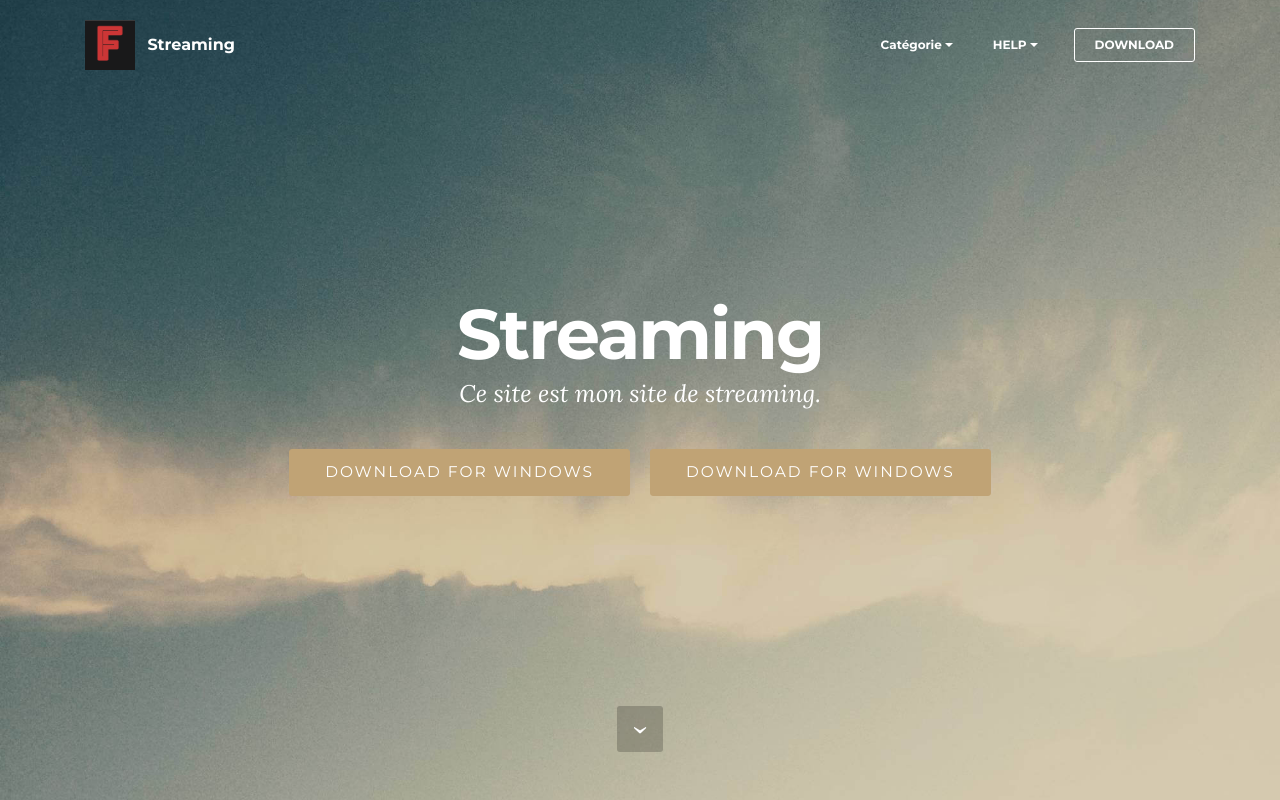
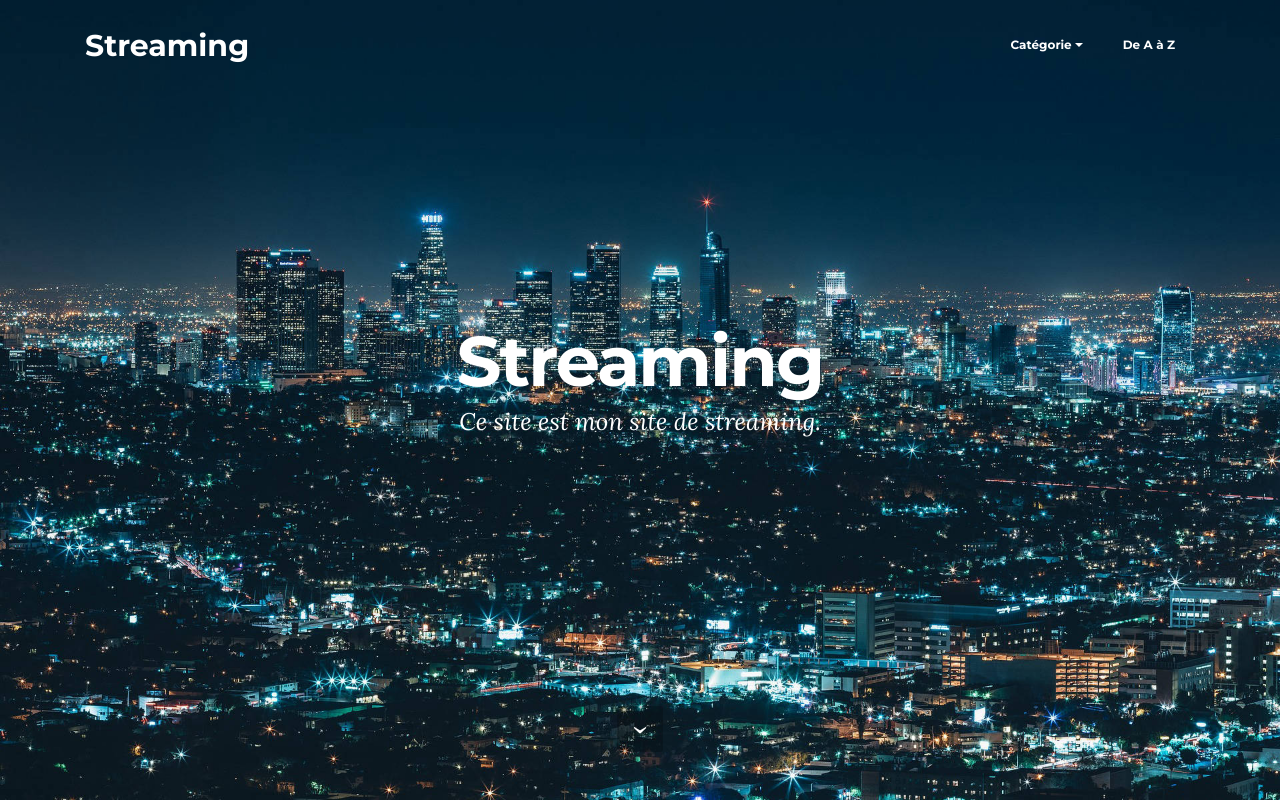
Before and after one commit to Darkflow361/Streaming, a plain HTML site: page index.html in a window 1280 px wide. Drawn offline with Linux system fonts and the light colour scheme.

Commit message:
create github pages

```diff
--- a/assets/images/hashes.json
+++ b/assets/images/hashes.json
@@ -1 +1 @@
-{"DtTiJmT15ieCpHaTo7VVjA==":"capture-127x128.png"}
+{"DtTiJmT15ieCpHaTo7VVjA==":"capture-127x128.png","WKzazCb4TAtsOyJBgnB7og==":"mbr-1920x1280.jpg"}
--- a/assets/mobirise/css/mbr-additional.css
+++ b/assets/mobirise/css/mbr-additional.css
@@ -416,6 +416,7 @@ h6,
 }
 #menu-0 .navbar-caption {
   color: #ffffff;
+  font-size: 30px;
 }
 #menu-0 .navbar-toggler {
   color: #ffffff;
--- a/index.html
+++ b/index.html
@@ -33,7 +33,7 @@
                 <div class="mbr-table-cell">
 
                     <div class="navbar-brand">
-                        <a href="index.html" class="navbar-logo"><img src="assets/images/capture-127x128.png" alt="Mobirise"></a>
+
                         <a class="navbar-caption" href="https://mobirise.com">Streaming</a>
                     </div>
 
@@ -44,7 +44,7 @@
                         <div class="hamburger-icon"></div>
                     </button>
 
-                    <ul class="nav-dropdown collapse pull-xs-right nav navbar-nav navbar-toggleable-sm" id="exCollapsingNavbar"><li class="nav-item dropdown"><a class="nav-link link dropdown-toggle" data-toggle="dropdown-submenu" href="https://mobirise.com/" aria-expanded="false">Catégorie</a><div class="dropdown-menu"><a class="dropdown-item" href="https://mobirise.com/">Action</a><a class="dropdown-item" href="https://mobirise.com/">Animation</a><a class="dropdown-item" href="https://mobirise.com/" aria-expanded="true">Comédie</a><a class="dropdown-item" href="https://mobirise.com/">Science - Fiction</a></div></li><li class="nav-item dropdown"><a class="nav-link link dropdown-toggle" data-toggle="dropdown-submenu" href="https://mobirise.com/">HELP</a><div class="dropdown-menu"><a class="dropdown-item" href="http://forums.mobirise.com/">Forum</a><a class="dropdown-item" href="https://mobirise.com/">Tutorials</a><a class="dropdown-item" href="https://mobirise.com/">Contact us</a></div></li><li class="nav-item nav-btn"><a class="nav-link btn btn-white btn-white-outline" href="https://mobirise.com/">DOWNLOAD</a></li></ul>
+                    <ul class="nav-dropdown collapse pull-xs-right nav navbar-nav navbar-toggleable-sm" id="exCollapsingNavbar"><li class="nav-item dropdown"><a class="nav-link link dropdown-toggle" data-toggle="dropdown-submenu" href="https://mobirise.com/" aria-expanded="false">Catégorie</a><div class="dropdown-menu"><a class="dropdown-item" href="https://mobirise.com/">Action</a><a class="dropdown-item" href="https://mobirise.com/">Animation</a><a class="dropdown-item" href="https://mobirise.com/" aria-expanded="true">Comédie</a><a class="dropdown-item" href="https://mobirise.com/">Science - Fiction</a></div></li><li class="nav-item dropdown"><a class="nav-link link" href="https://mobirise.com/" aria-expanded="true">De A à Z</a></li></ul>
                     <button hidden="" class="navbar-toggler navbar-close" type="button" data-toggle="collapse" data-target="#exCollapsingNavbar">
                         <div class="close-icon"></div>
                     </button>
@@ -57,7 +57,7 @@
 
 </section>
 
-<section class="engine"><a href="https://mobirise.info/b">create a site for free</a></section><section class="mbr-section mbr-section-hero mbr-section-full mbr-section-with-arrow mbr-parallax-background mbr-after-navbar" id="header1-1" data-rv-view="2" style="background-image: url(assets/images/jumbotron.jpg);">
+<section class="engine"><a href="https://mobirise.info/y">free html website templates</a></section><section class="mbr-section mbr-section-hero mbr-section-full mbr-section-with-arrow mbr-parallax-background mbr-after-navbar" id="header1-1" data-rv-view="2" style="background-image: url(assets/images/mbr-1920x1280.jpg);">
 
 
 
@@ -69,7 +69,7 @@
 
                     <h1 class="mbr-section-title display-1">Streaming</h1>
                     <p class="mbr-section-lead lead">Ce site est mon site de streaming.<br></p>
-                    <div class="mbr-section-btn"><a class="btn btn-lg btn-primary" href="https://mobirise.com">DOWNLOAD FOR WINDOWS</a> <a class="btn btn-lg btn-primary" href="https://mobirise.com">DOWNLOAD FOR WINDOWS</a> </div>
+
                 </div>
             </div>
         </div>
```
Also changed, not shown: assets/images/mbr-1920x1280.jpg (added), 1 other file.
